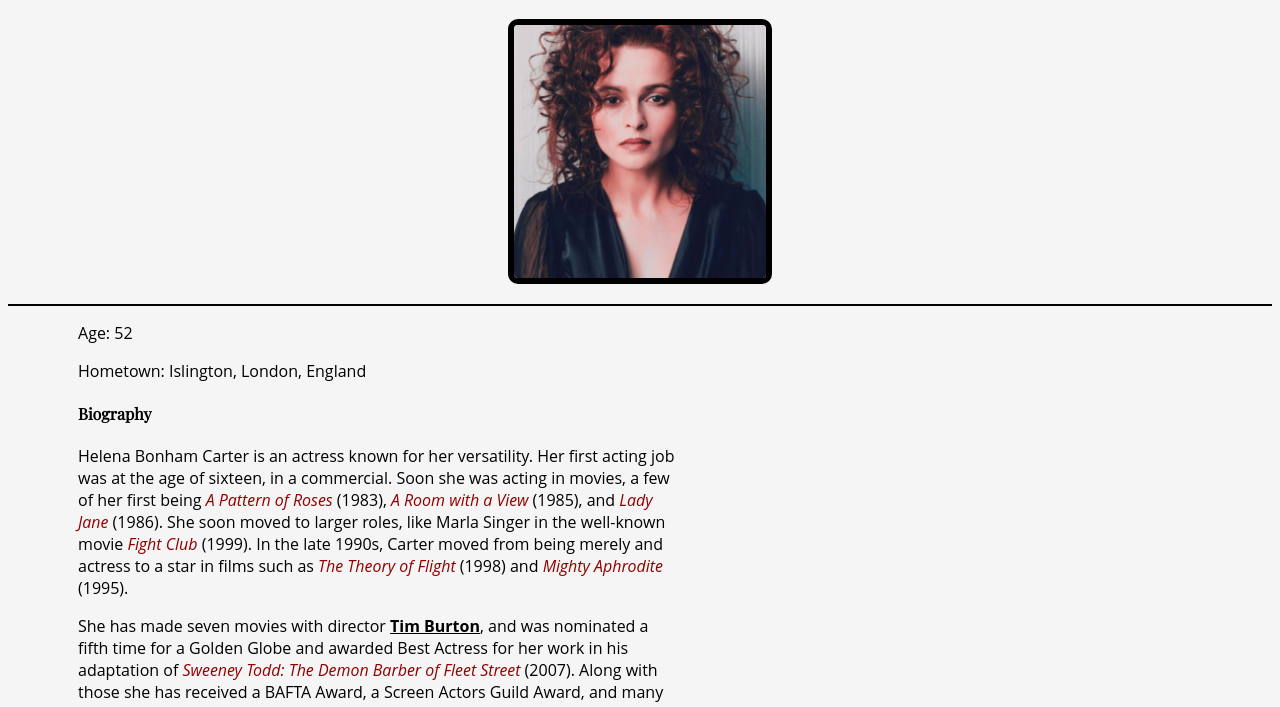
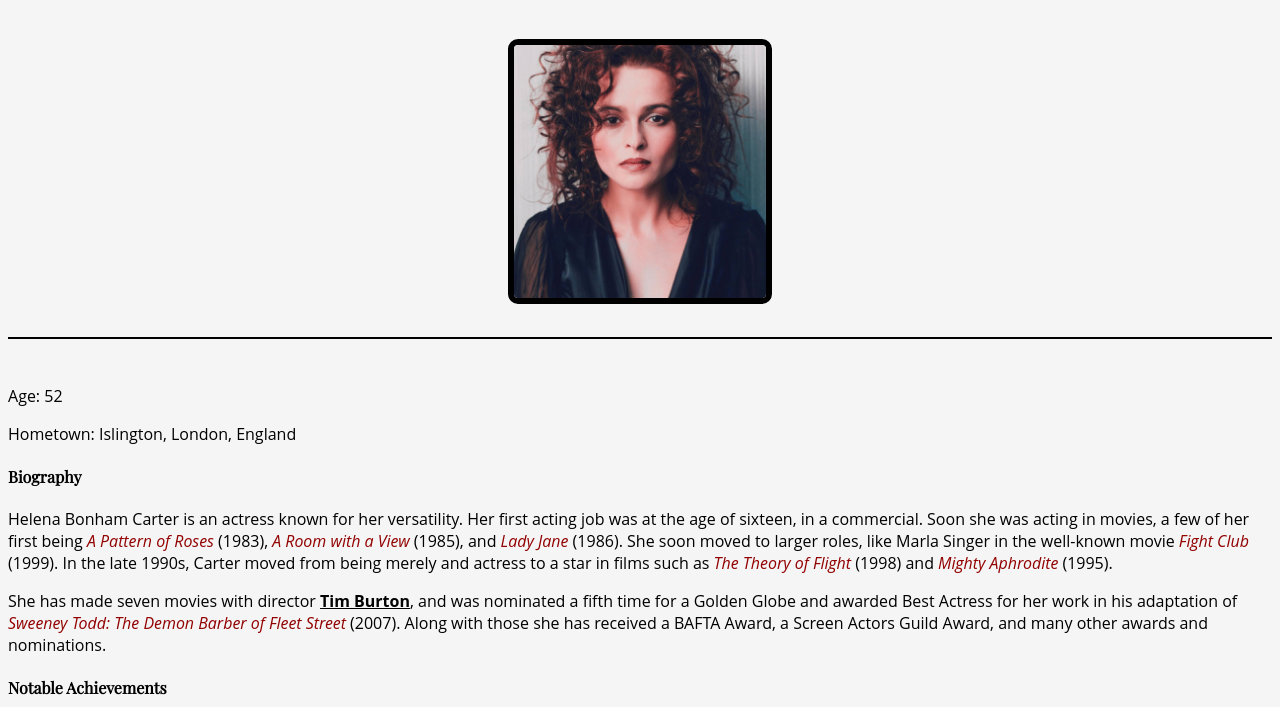
Before and after one commit to emccullough1/project1, a plain HTML site: page index.html in a window 1280 px wide. Shown: the part 67-774 px from the top of the page. Drawn offline with nearby package versions, Linux system fonts and the light colour scheme.

Commit message:
cleaning code

```diff
--- a/css/styles.css
+++ b/css/styles.css
@@ -21,16 +21,17 @@ body {
     font-family: 'Open Sans', sans-serif;
 }
 
-p, h4, ul {
+content {
     max-width: 600px;
     margin-right:50px ;
     margin-left: 70px;
 }
 
-.center {
+header {
     margin-left: auto;
     margin-right: auto;
     display: block;
+    text-align:center;
 }
 hr {
     border-width: 1px;
--- a/index.html
+++ b/index.html
@@ -6,16 +6,19 @@
         <link rel="stylesheet" href="css/styles.css">
     </head>
     <body>
-        <h1 align="center">Helena Bonham Carter</h1>
+        <header>
+            <h1>Helena Bonham Carter</h1>
 
-        <img src="assets/HBCarter.jpg" alt="Helena Bonham Carter" class="center">
-        <hr>
+            <img src="assets/HBCarter.jpg" alt="Helena Bonham Carter">
+            <hr>
+        </header>
 
+        <content>
         <p>Age: 52</p>
         <p>Hometown: Islington, London, England </p>
 
         <section>
-            <h4 class="bio">Biography</h4>
+            <h4>Biography</h4>
             <p> Helena Bonham Carter is an actress known for her versatility.
                 Her first acting job was at the age of sixteen, in a commercial.
                 Soon she was acting in movies, a few of her first being <i>A Pattern of Roses</i> (1983), <i>A Room with a View</i> (1985),
@@ -37,7 +40,7 @@
         <p> Learn more
         <a href="https://en.wikipedia.org/wiki/Helena_Bonham_Carter">here</a>
         </p>
-
+        </content>
     </body>
 
 </html>
```
Also changed, not shown: 1 other file.
